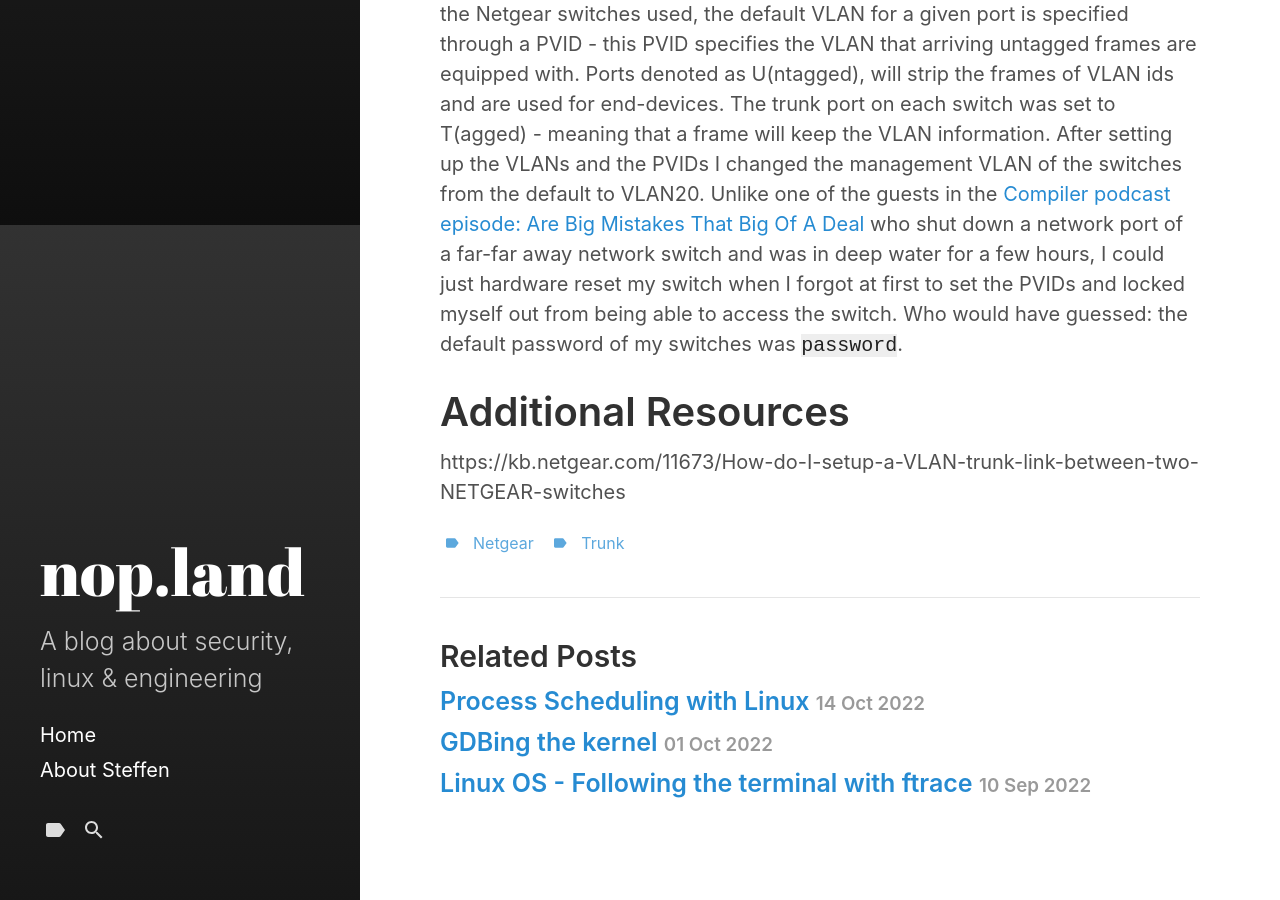
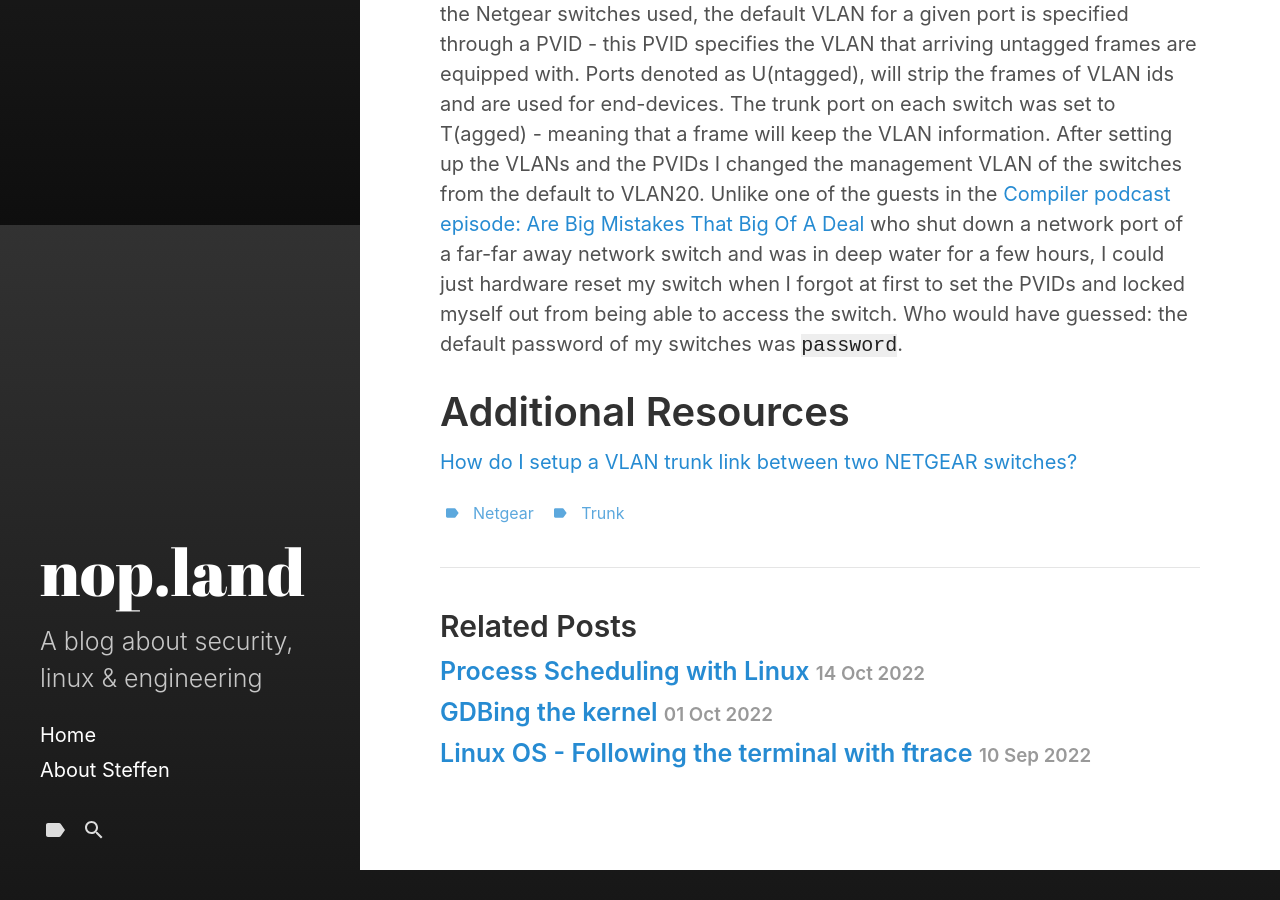
Before and after one commit to bytewvr/blog, a Jekyll site: the page built from _posts/2022-11-04-Two Netgear switches trunked together.md, in a window 1280 px wide and 900 px high, scrolled down 675 px. Built offline with Jekyll 4.4.1, drawn with Linux system fonts in a browser that asks for light colours; after the commit the page ends 1545 px from its top, so only the background shows below that; part of the change alters nothing that is shown.

Commit message:
fixed link markup

```diff
--- a/_posts/2022-11-04-Two Netgear switches trunked together.md
+++ b/_posts/2022-11-04-Two Netgear switches trunked together.md
@@ -17,4 +17,4 @@ For the Netgear switches used, the default VLAN for a given port is specified th
 Unlike one of the guests in the [Compiler podcast episode: Are Big Mistakes That Big Of A Deal](https://www.redhat.com/en/compiler-podcast/big-mistakes-part-1) who shut down a network port of a far-far away network switch and was in deep water for a few hours, I could just hardware reset my switch when I forgot at first to set the PVIDs and locked myself out from being able to access the switch.  Who would have guessed: the default password of my switches was `password`.
 
 # Additional Resources
-https://kb.netgear.com/11673/How-do-I-setup-a-VLAN-trunk-link-between-two-NETGEAR-switches
+[How do I setup a VLAN trunk link between two NETGEAR switches?](https://kb.netgear.com/11673/How-do-I-setup-a-VLAN-trunk-link-between-two-NETGEAR-switches)
```
